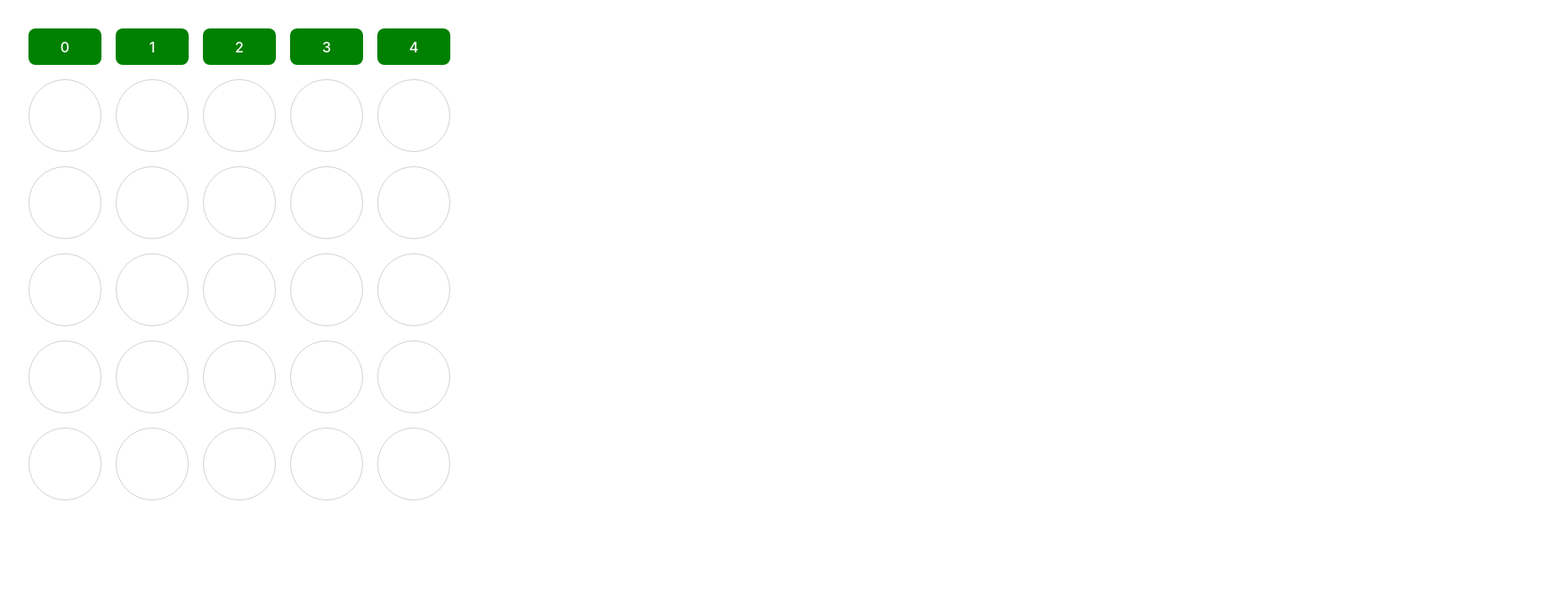
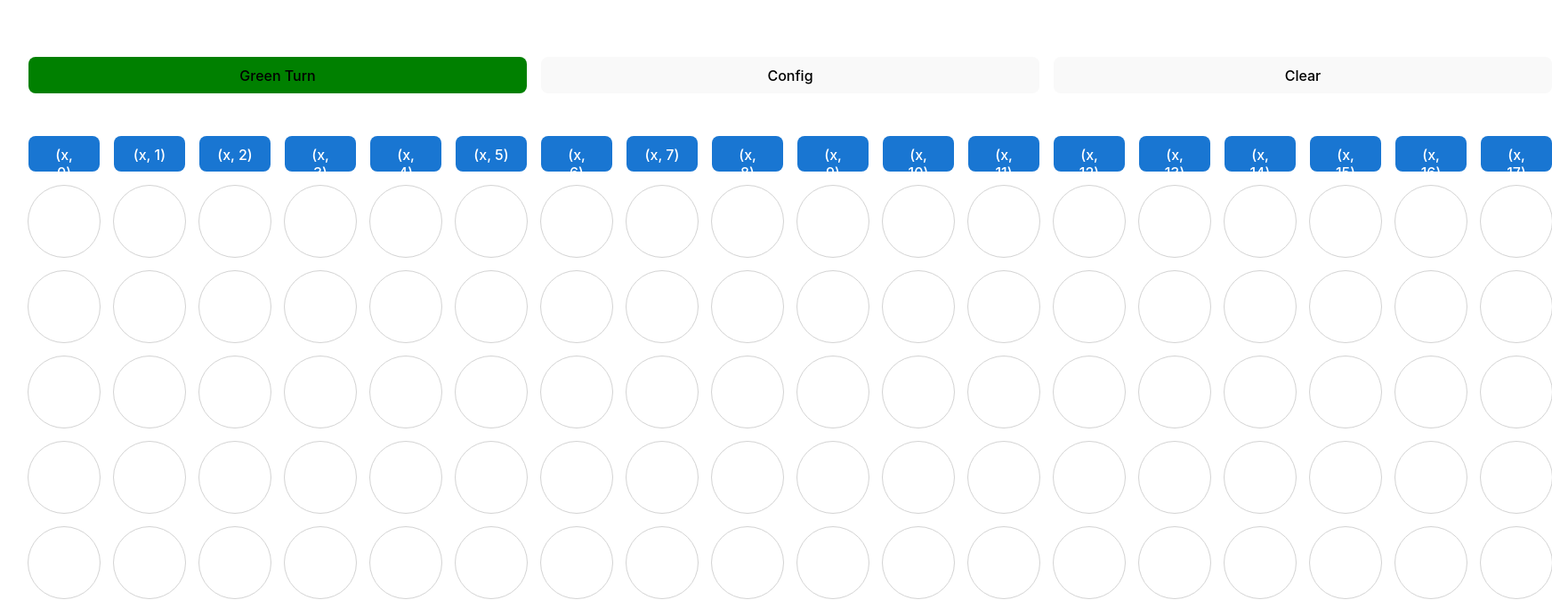
Before and after one commit to timoweave/connect_four, a React (Vite) app: page / in a window 1280 px wide. Shown: the top 675 px of the page at 89% size, 1744 px wide, since content can reach past the window. Built offline with nearby package versions, Linux system fonts and the light colour scheme.

Commit message:
add header and config components

```diff
--- a/src/App.tsx
+++ b/src/App.tsx
@@ -40,6 +40,7 @@ export const useGame = (props: {
   const pieceLocation = useRef<Map<string, GamePlayer>>(
     new Map<string, GamePlayer>()
   );
+  const dialogRef = useRef<HTMLDialogElement>(null);
 
   const hasWinner = useMemo<boolean>(() => winner != null, [winner]);
 
@@ -49,12 +50,12 @@ export const useGame = (props: {
   );
 
   const columns = useMemo<number[]>(
-    () => Array.from({ length: props.column }, (_, i) => i),
-    [props.column]
+    () => Array.from({ length: column }, (_, i) => i),
+    [column]
   );
   const rows = useMemo<number[]>(
-    () => Array.from({ length: props.row }, (_, i) => i),
-    [props.row]
+    () => Array.from({ length: row }, (_, i) => i),
+    [row]
   );
 
   return {
@@ -79,6 +80,7 @@ export const useGame = (props: {
     pieces,
     setPieces,
     pieceLocation,
+    dialogRef,
   };
 };
 
@@ -108,6 +110,7 @@ const USE_GAME_DEFAULT: UseGameType = {
   pieces: [],
   setPieces: emptyFunction,
   pieceLocation: { current: new Map<string, GamePlayer>() },
+  dialogRef: { current: null },
 };
 
 const GameContext = createContext<UseGameType>(USE_GAME_DEFAULT);
@@ -243,31 +246,31 @@ const gamebuttonGridArea = (props: { col: number }): string => {
 
 const GameButtonStyle = (
   col: number,
-  player: GamePlayer,
   isDisabled: boolean
 ): React.CSSProperties => ({
   gridArea: gamebuttonGridArea({ col }),
   color: "white",
-  backgroundColor: isDisabled ? "grey" : gameGetCellColor(player),
+  backgroundColor: isDisabled ? "grey" : "#1976d2",
   width: "100%",
+  height: "2.5rem",
 });
 
 const GameButtons = () => {
   const game = useGameFromContext();
-  const { hasWinner, columns, player } = game;
+  const { hasWinner, columns } = game;
 
   return (
     <>
       {columns.map((col) => (
         <button
-          style={GameButtonStyle(col, player, hasWinner)}
+          style={GameButtonStyle(col, hasWinner)}
           disabled={gameIsFullColumn(game, col) || hasWinner}
           key={col}
           onClick={() => {
             addPiece(game, col);
           }}
         >
-          {col}
+          (x, {col})
         </button>
       ))}
     </>
@@ -288,13 +291,15 @@ const GameCellStyle = (props: {
     borderRadius: "50%",
     width: `${size}rem`,
     height: `${size}rem`,
-    border: outlined === true ? "1px solid lightgrey" : undefined,
+    outline: outlined === true ? "1px solid lightgrey" : undefined,
   };
 };
 
 const GameBoardStyle = (game: UseGameType): React.CSSProperties => {
   const { columns, rows, size } = game;
+  console.log({ columns, rows, size });
   const gridTemplateAreas = [
+    `"${columns.map(() => "game_header").join(" ")}"`,
     `"${columns.map((col) => gamebuttonGridArea({ col })).join(" ")}"`,
     rows
       .map(
@@ -308,8 +313,7 @@ const GameBoardStyle = (game: UseGameType): React.CSSProperties => {
     display: "grid",
     borderRadius: "50%",
     gap: "1rem",
-    width: `${size}rem`,
-    height: `${size}rem`,
+    placeItems: "center",
     gridTemplateAreas,
   };
 };
@@ -357,18 +361,134 @@ const GameBoard = (props: { children: React.ReactNode }) => {
   return <div style={GameBoardStyle(game)}>{children}</div>;
 };
 
+const GameHeaderStyle: React.CSSProperties = {
+  gridArea: "game_header",
+  display: "grid",
+  gridTemplateColumns: "repeat(3, 1fr)",
+  gap: "1rem",
+  width: "100%",
+  margin: "2rem 0rem",
+};
+
+const GameConfigDialogStyle: React.CSSProperties = {
+  border: "none",
+  borderRadius: "0.5rem",
+};
+
+const GameConfigStyle: React.CSSProperties = {
+  display: "grid",
+  gap: "1rem",
+  gridTemplateAreas: `
+  "config_header config_header"
+  "config_column config_column_input"
+  "config_row config_row_input"
+  "config_count config_count_input"
+  "_ config_close"
+  `,
+  margin: "1rem 5rem",
+};
+
+const GameConfig = () => {
+  const game = useGameFromContext();
+  const { dialogRef, column, setColumn, row, setRow, count, setCount } = game;
+
+  return (
+    <dialog ref={dialogRef} style={GameConfigDialogStyle}>
+      <div style={GameConfigStyle}>
+        <h3 style={{ gridArea: "config_header" }}>Game Configuration</h3>
+        <label style={{ gridArea: "config_column" }}>Column</label>
+        <input
+          style={{ gridArea: "config_column_input" }}
+          type="number"
+          value={column}
+          onChange={(e) => {
+            setColumn(parseInt(e.target.value, 10));
+          }}
+        />
+        <label style={{ gridArea: "config_row" }}>Row</label>
+        <input
+          style={{ gridArea: "config_row_input" }}
+          type="number"
+          value={row}
+          onChange={(e) => {
+            setRow(parseInt(e.target.value, 10));
+          }}
+        />
+        <label style={{ gridArea: "config_count" }}>Count</label>
+        <input
+          style={{ gridArea: "config_count_input" }}
+          type="number"
+          value={count}
+          onChange={(e) => {
+            setCount(parseInt(e.target.value, 10));
+          }}
+        />
+        <button
+          style={{ gridArea: "config_close" }}
+          onClick={() => {
+            dialogRef.current?.open;
+            dialogRef.current?.close();
+          }}
+        >
+          Close
+        </button>
+      </div>
+    </dialog>
+  );
+};
+
+const GameHeader = () => {
+  const game = useGameFromContext();
+  const { dialogRef, setPieces, setPlayer, player } = game;
+
+  return (
+    <div style={GameHeaderStyle}>
+      <button
+        style={{
+          width: "100%",
+          backgroundColor: player === GamePlayer.green ? "green" : "red",
+        }}
+        onClick={() => {
+          setPlayer(gameTogglePlayer);
+        }}
+      >
+        {player === GamePlayer.green ? "Green" : "Red"} Turn
+      </button>
+      <button
+        style={{ width: "100%" }}
+        onClick={() => {
+          dialogRef.current?.showModal();
+        }}
+      >
+        Config
+      </button>
+      <button
+        style={{ width: "100%" }}
+        onClick={() => {
+          setPieces([]);
+          setPlayer(GamePlayer.green);
+        }}
+      >
+        Clear
+      </button>
+    </div>
+  );
+};
+
 const Game = () => {
   return (
     <GameBoard>
+      <GameHeader />
       <GameButtons />
       <GameCells />
       <GamePieces />
+      <GameConfig />
     </GameBoard>
   );
 };
 
 const App = () => {
-  const value = useGame({ column: 5, row: 5, size: 5, count: 4 });
+  const value = useGame({ column: 18, row: 10, size: 5, count: 4 });
 
   return (
     <GameContext.Provider value={value}>
```
